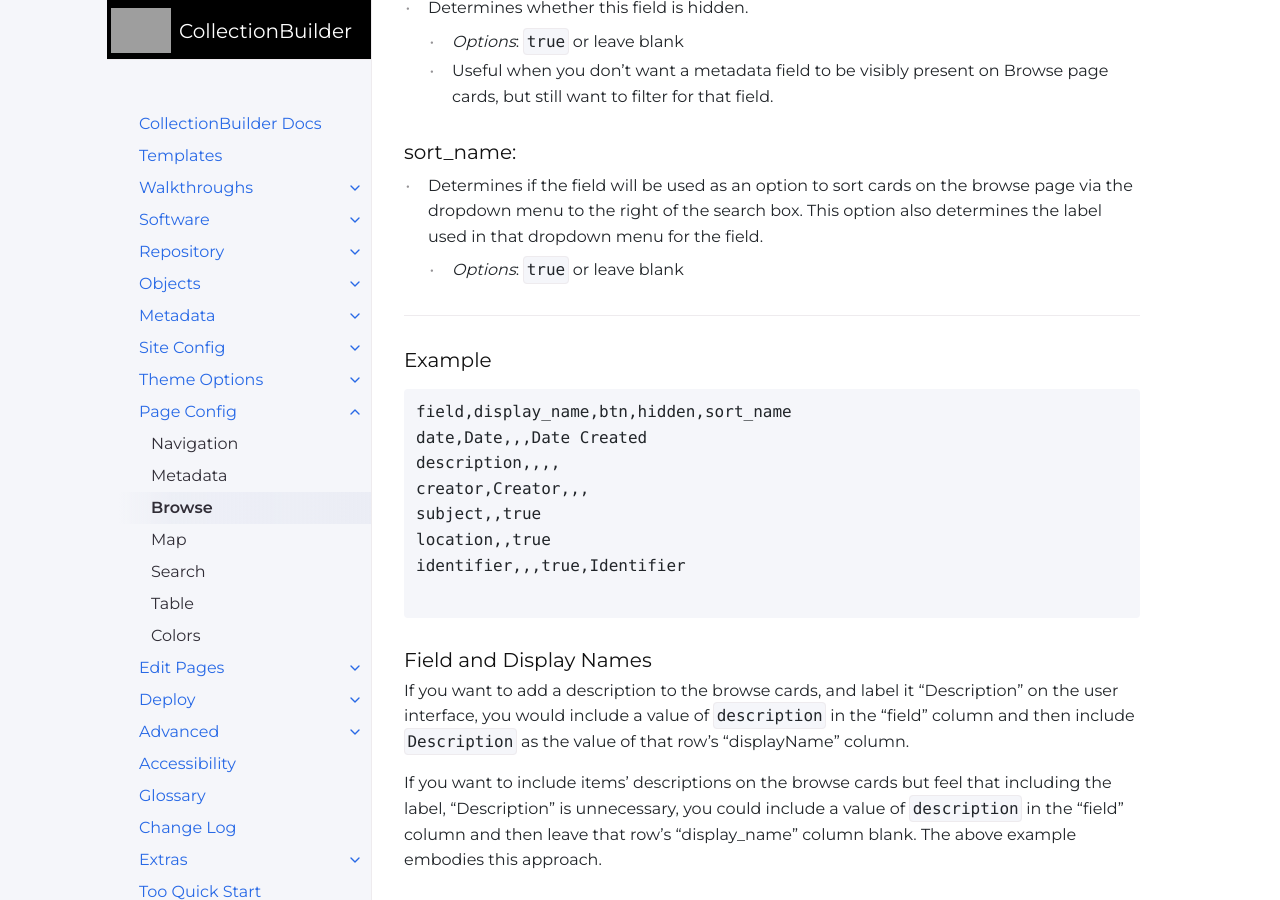
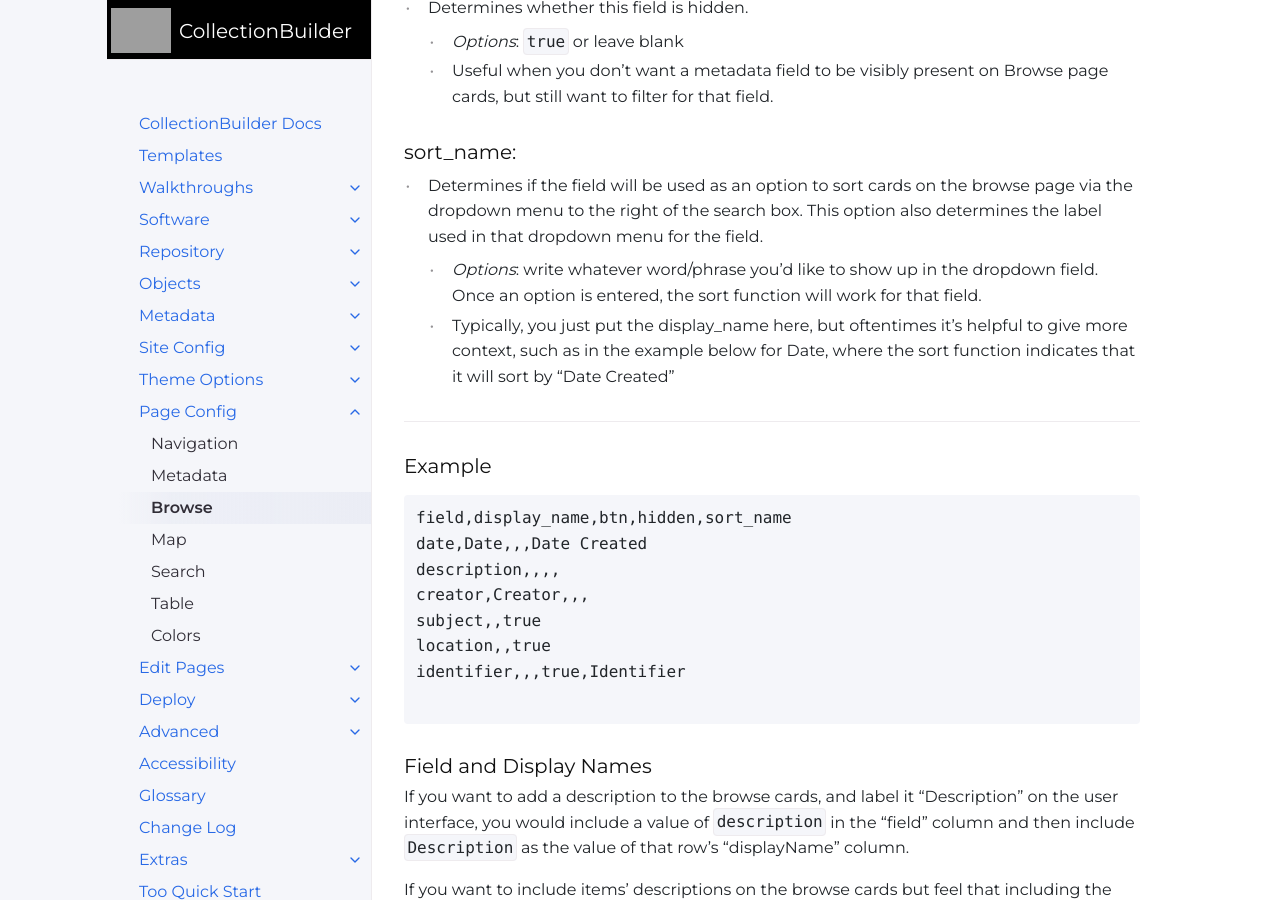
Before and after one commit to CollectionBuilder/cb-docs, a Jekyll site: the page built from docs/customization/config-browse.md, in a window 1280 px wide and 900 px high, scrolled down 964 px. Built offline with Jekyll 4.4.1, drawn with Linux system fonts in a browser that asks for light colours; comment, search, counter and statistics services are not loaded.

Commit message:
fix sort documentation

```diff
--- a/docs/customization/config-browse.md
+++ b/docs/customization/config-browse.md
@@ -37,7 +37,8 @@ The columns are described below, and an [example](#example) is provided for your
 
 ### sort_name:
 - Determines if the field will be used as an option to sort cards on the browse page via the dropdown menu to the right of the search box. This option also determines the label used in that dropdown menu for the field.
-    - *Options*: `true` or leave blank
+    - *Options*: write whatever word/phrase you'd like to show up in the dropdown field. Once an option is entered, the sort function will work for that field.
+    - Typically, you just put the display_name here, but oftentimes it's helpful to give more context, such as in the example below for Date, where the sort function indicates that it will sort by "Date Created"
 
 ------
 
```
